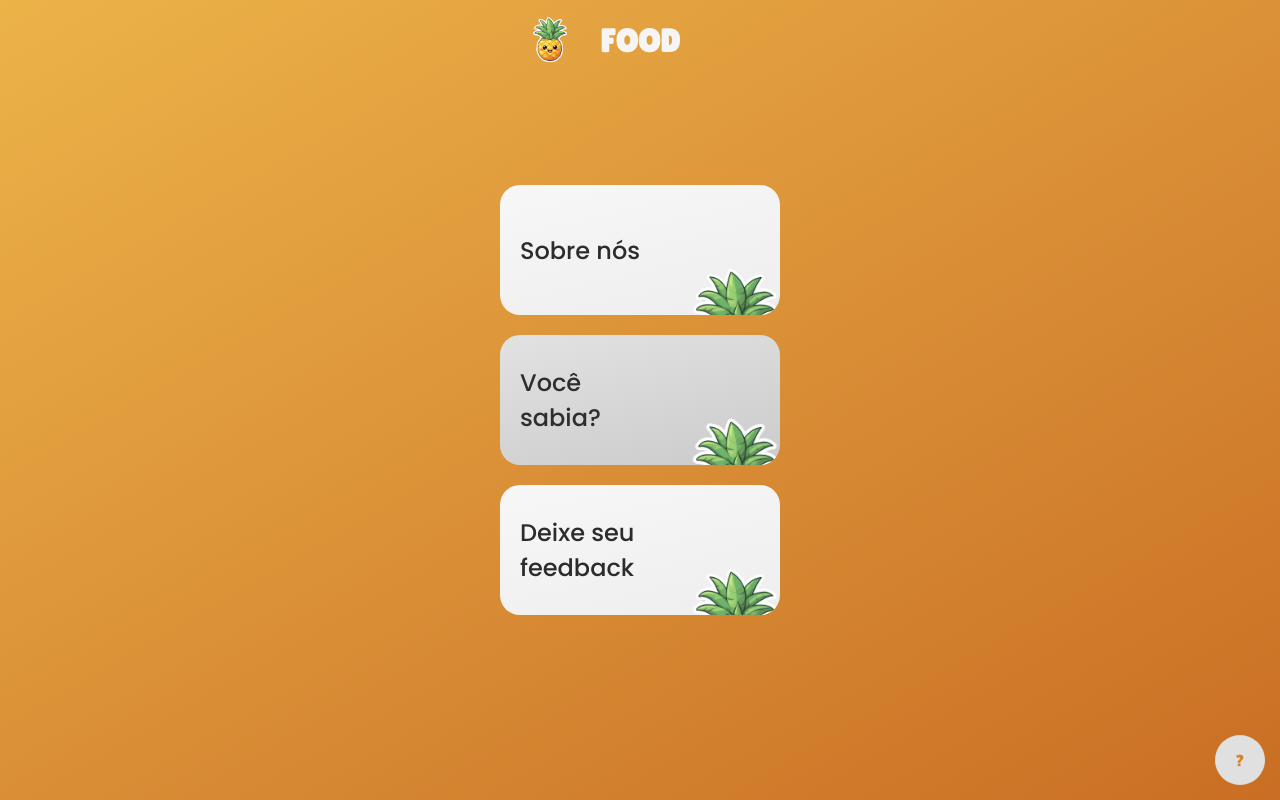
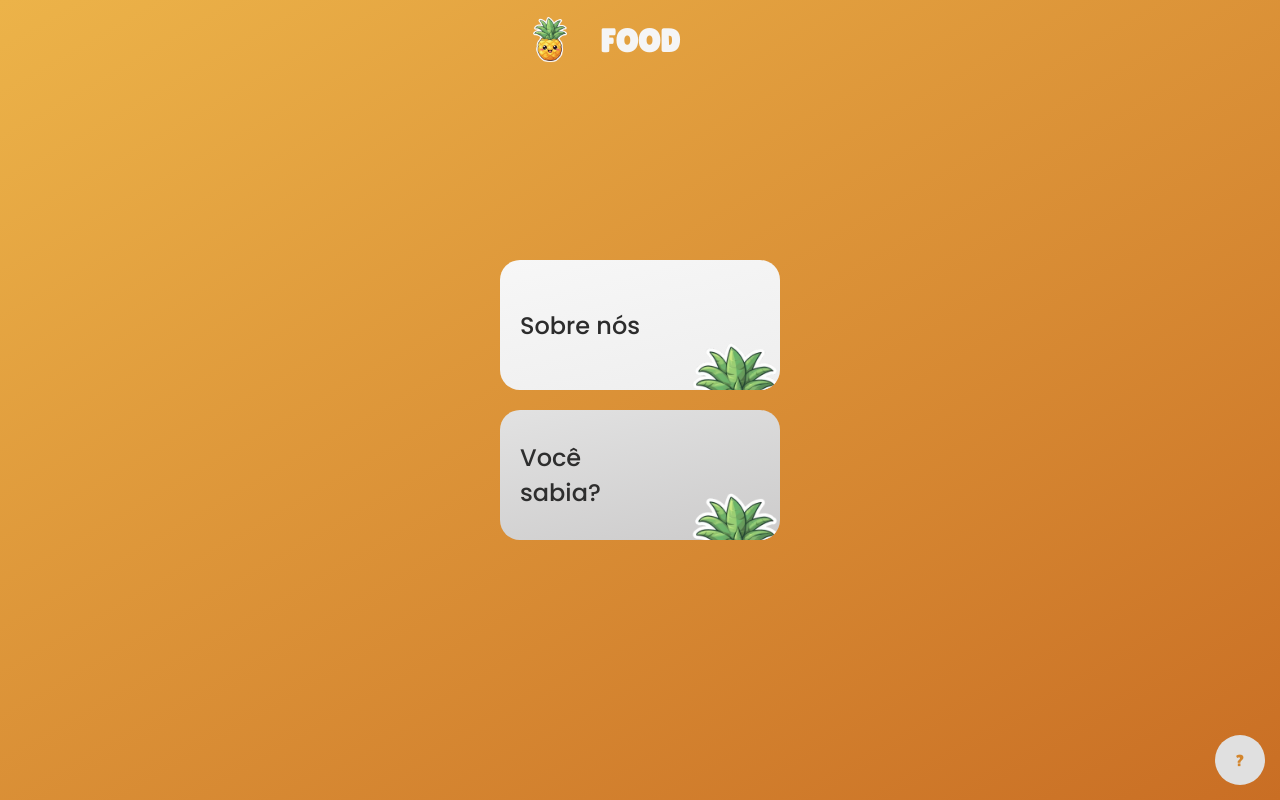
Before and after one commit to Josueledo/marcelaSite, an Angular app: page /home in a window 1280 px wide. Built offline with nearby package versions, Linux system fonts and the light colour scheme.

Commit message:
remove feedback from home

```diff
--- a/src/app/components/home/home.component.html
+++ b/src/app/components/home/home.component.html
@@ -20,14 +20,14 @@
           <img src="/abacaxi.png" alt="">
         </div>
       </li>
-      <li class="card" (click)="feedback()">
+<!--       <li class="card" (click)="feedback()">
         <div class="title">
           <h1>Deixe seu feedback</h1>
         </div>
         <div class="icon">
           <img src="/abacaxi.png" alt="">
         </div>
-      </li>
+      </li> -->
     </ul>
   </div>
   <div class="help">
```
